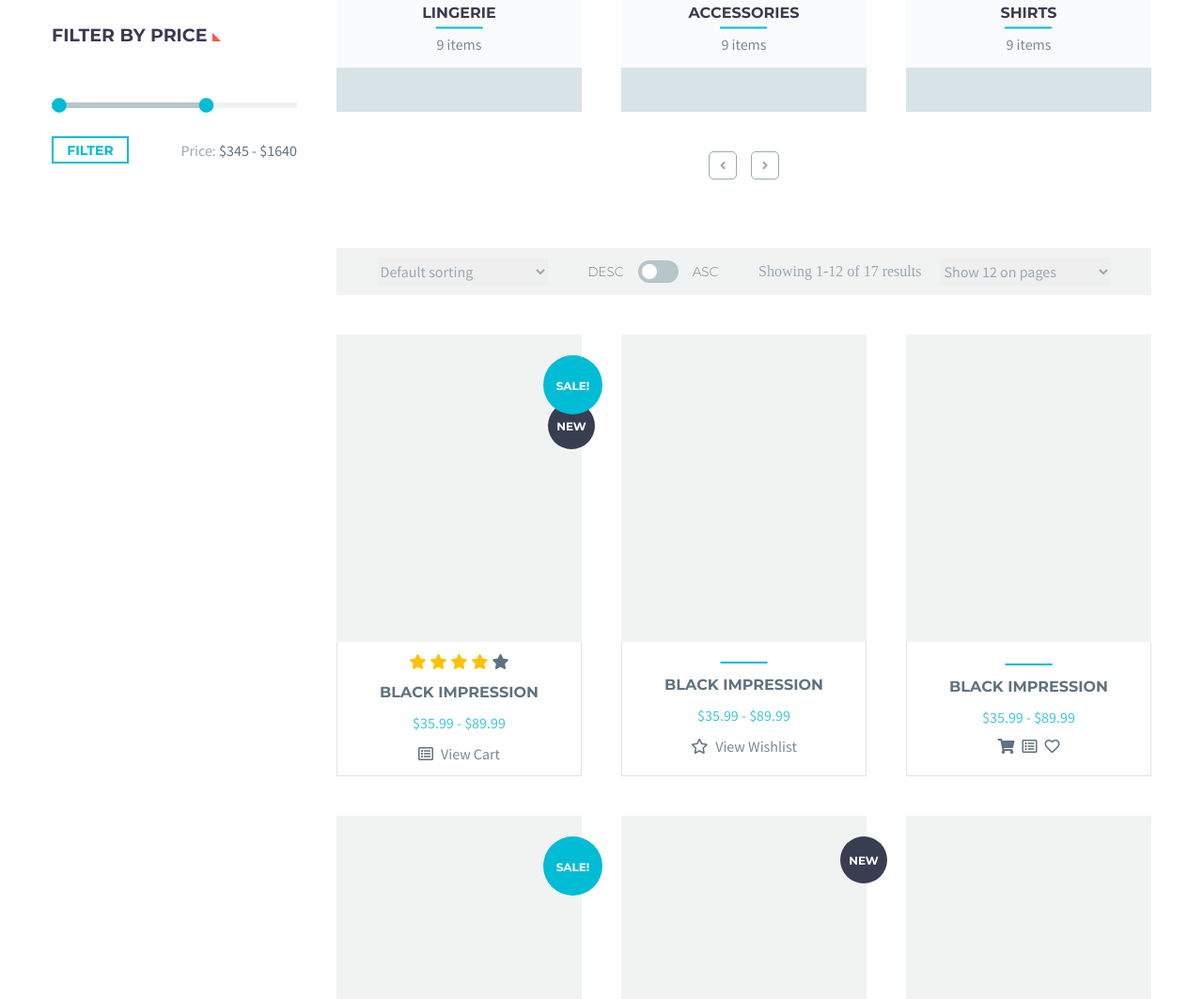
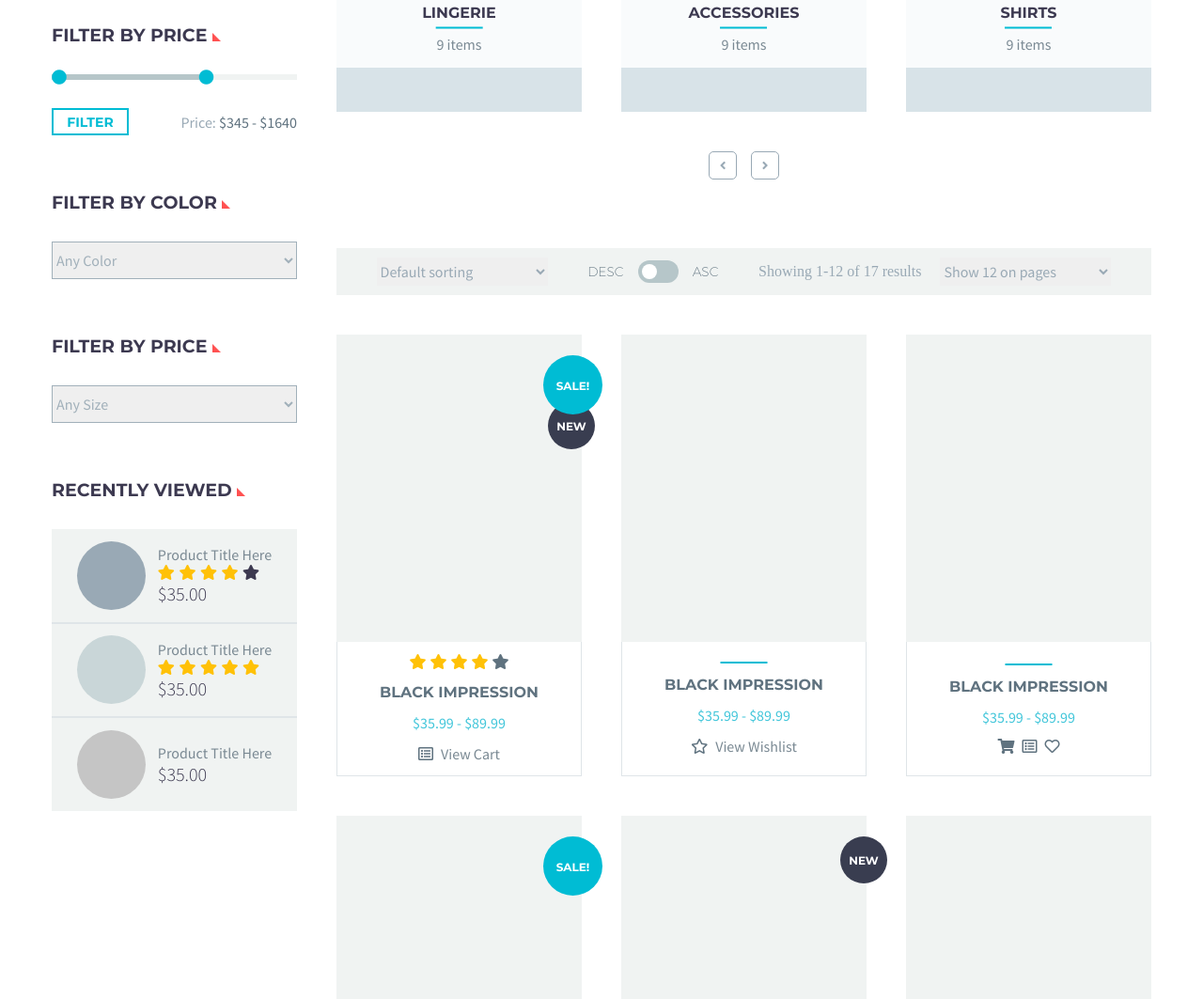
Before and after one commit to ThaiSonNguyenTl/template-shopmain-page-css, a plain HTML site: page index.html in a window 1280 px wide. Shown: the part 1265-2328 px from the top of the page at 94% size. Drawn offline with Linux system fonts and the light colour scheme.

Commit message:
continue complete sidebar

```diff
--- a/css/styles.css
+++ b/css/styles.css
@@ -285,7 +285,6 @@ button {
 }
 
 .dropdown-content a {
-    /* color: #5f727f; */
     padding: 16px 20px;
     text-decoration: none;
     display: block;
@@ -362,15 +361,34 @@ button {
 }
 
 
-/* filter price */
+/* filter  */
+
+.filter-st {
+    display: flex;
+    flex-direction: column;
+    gap: 60px;
+}
+
+.display-style {
+    display: flex;
+    flex-direction: column;
+    gap: 30px;
+}
 
 .filter-price {
-    margin-top: 60px;
-    margin-bottom: 30px;
     width: 100%;
     background-color: #f0f3f2;
     height: 6px;
     position: relative;
+}
+
+.style-select {
+    width: 100%;
+    height: 40px;
+    font-family: SourceSansPro-Regular;
+    color: #a1b0ba;
+    border-color: #a1b0ba;
+    font-size: 16px;
 }
 
 .circle-icon-start,
@@ -422,11 +440,56 @@ button {
 }
 
 
+/* recently product viewed */
+
+.recently-view-product {
+    background-color: #f0f3f2;
+    height: 300px;
+    display: flex;
+    flex-direction: column;
+    justify-content: space-evenly;
+}
+
+.product-viewed {
+    display: flex;
+    gap: 13px;
+    align-items: center;
+    justify-content: center;
+}
+
+.img-product-viewed {
+    width: 73px;
+    height: 73px;
+    border-radius: 50%;
+}
+
+.bg1 {
+    background-color: #99a9b5;
+}
+
+.bg2 {
+    background-color: #c9d6d8;
+}
+
+.bg3 {
+    background-color: #c5c5c5;
+}
+
+#style-hr {
+    border: 1px solid #dfe5e8;
+}
+
+
 /* product */
 
 .main-product {
     float: right;
     width: calc(100% - 303px);
+}
+
+.font-fm-sourceRL {
+    font-size: 20px;
+    font-family: SourceSansPro-Light;
 }
 
 .font-fm-monb {
@@ -473,9 +536,9 @@ button {
     border: 1px solid #00bcd4;
 }
 
-.ctg-description:hover {
+.product-item:hover .ctg-description {
     background-color: #393d50;
-    color: #ffffff !important;
+    color: #ffffff;
 }
 
 .banner-ctg {
--- a/index.html
+++ b/index.html
@@ -190,6 +190,8 @@
                         <input type="text" class="mySearch" placeholder="Search for products...">
                         <i class="fas fa-search search-icon"></i>
                     </form>
+                    <div class="filter-st">
+                        <div class="display-style">
                             <p class="title-ctg"> FILTER BY PRICE <img src="./img/levels.png" alt=""> </p>
                             <div class="filter-price">
                                 <div class="myProgress"></div>
@@ -200,6 +202,70 @@
                                 <button class="btn-filter">FILTER</button>
                                 <p class="text-price">Price: <span> $345 - $1640</span></p>
                             </div>
+                        </div>
+                        <div class="display-style">
+                            <p class="title-ctg"> FILTER BY COLOR <img src="./img/levels.png" alt=""> </p>
+                            <select class="style-select">
+                                <option>Any Color</option>
+                                <option>Red</option>
+                                <option>Yellow</option>
+                                <option>Violet</option>
+                            </select>
+                        </div>
+                        <div class="display-style">
+                            <p class="title-ctg"> FILTER BY PRICE <img src="./img/levels.png" alt=""> </p>
+                            <select class="style-select">
+                                <option>Any Size</option>
+                                <option>M</option>
+                                <option>L</option>
+                                <option>XL</option>
+                            </select>
+                        </div>
+                        <div class="display-style">
+                            <p class="title-ctg">RECENTLY VIEWED <img src="./img/levels.png" alt=""> </p>
+                            <div class="recently-view-product">
+                                <div class="product-viewed">
+                                    <div class="img-product-viewed bg1"></div>
+                                    <div class="product-viewed-info">
+                                        <p class="font-fm-sourceR">Product Title Here</p>
+                                        <div class="star">
+                                            <i class="fas fa-star color-star"></i>
+                                            <i class="fas fa-star color-star"></i>
+                                            <i class="fas fa-star color-star"></i>
+                                            <i class="fas fa-star color-star"></i>
+                                            <i class="fas fa-star"></i>
+                                        </div>
+                                        <p class="font-fm-sourceRL">$35.00</p>
+                                    </div>
+                                </div>
+                                <hr id="style-hr">
+                                <div class="product-viewed">
+                                    <div class="img-product-viewed bg2"></div>
+                                    <div class="product-viewed-info">
+                                        <p class="font-fm-sourceR">Product Title Here</p>
+                                        <div class="star">
+                                            <i class="fas fa-star color-star"></i>
+                                            <i class="fas fa-star color-star"></i>
+                                            <i class="fas fa-star color-star"></i>
+                                            <i class="fas fa-star color-star"></i>
+                                            <i class="fas fa-star color-star"></i>
+                                        </div>
+                                        <p class="font-fm-sourceRL">$35.00</p>
+                                    </div>
+                                </div>
+                                <hr id="style-hr">
+                                <div class="product-viewed">
+                                    <div class="img-product-viewed bg3"></div>
+                                    <div class="product-viewed-info">
+                                        <p class="font-fm-sourceR">Product Title Here</p>
+
+                                        <p class="font-fm-sourceRL">$35.00</p>
+                                    </div>
+                                </div>
+                            </div>
+                        </div>
+                    </div>
+
 
                 </div>
                 <div class="main-product">
```
Lines whose indentation alone changed are shown as unchanged.
